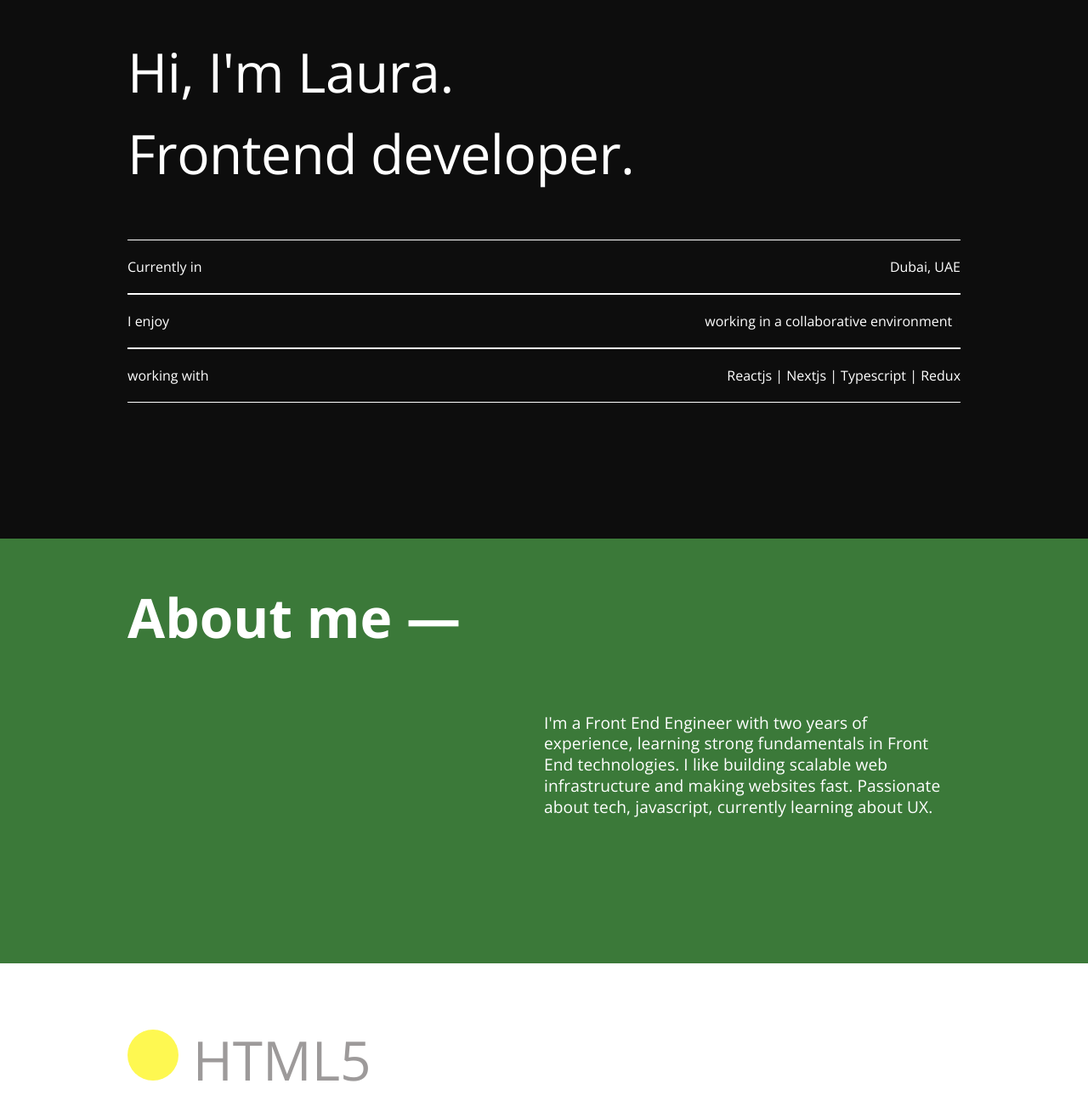
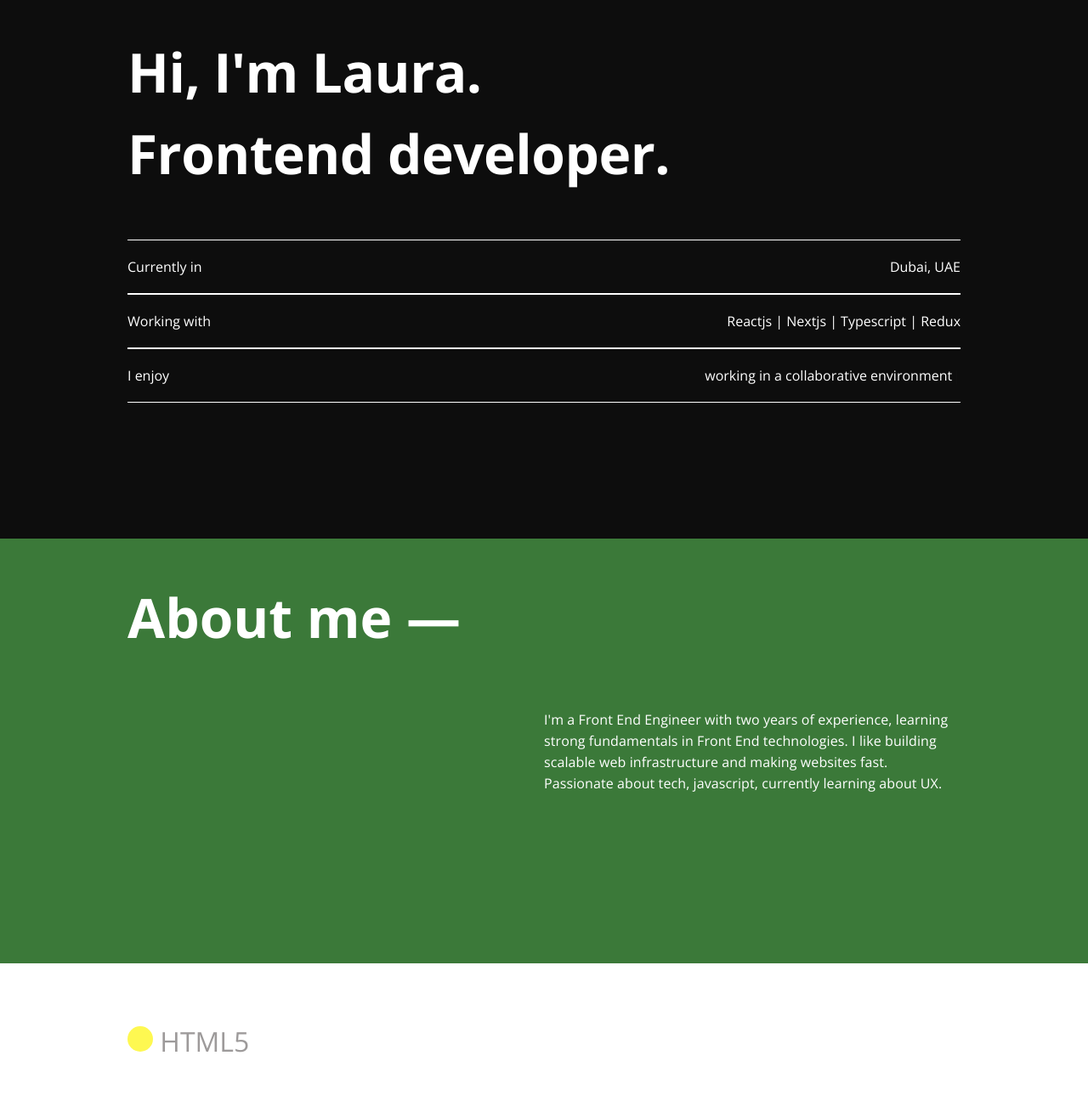
Before and after one commit to lalidiaz/lauradev, a React (Create React App) app: page / in a window 1280 px wide. Shown: the part 166-1455 px from the top of the page at 85% size. Built offline with nearby package versions, Linux system fonts and the light colour scheme.

Commit message:
fix typography size, fix bullet point size

```diff
--- a/src/App.js
+++ b/src/App.js
@@ -136,22 +136,27 @@ function App() {
               <div className="grid-row-elem">Currently in</div>
               <div className="grid-row-elem">Dubai, UAE </div>
             </div>
+
+            <div className="grid-row">
+              <div className="grid-row-elem">Working with</div>
+              <div className="grid-row-elem">Reactjs | Nextjs | Typescript | Redux </div>
+            </div>
             <div className="grid-row">
               <div className="grid-row-elem">I enjoy</div>
               <div className="grid-row-elem">
                 {" "}
                 <Typewriter
                   options={{
-                    strings: ["working in a collaborative environment", "Learn new things"],
+                    strings: [
+                      "working in a collaborative environment",
+                      "Learning new things",
+                      "Share what I learn",
+                    ],
                     autoStart: true,
                     loop: true,
                   }}
                 />
               </div>
-            </div>
-            <div className="grid-row">
-              <div className="grid-row-elem">working with</div>
-              <div className="grid-row-elem">Reactjs | Nextjs | Typescript | Redux </div>
             </div>
           </motion.div>
         </section>
--- a/src/styles/Home.scss
+++ b/src/styles/Home.scss
@@ -21,8 +21,9 @@
       letter-spacing: -0.033rem;
       font-weight: 400;
       font-style: normal;
-      font-size: 2em;
+      font-size: 1.2em;
       line-height: auto;
+      font-weight: bold;
 
       @include respond(desktop) {
         font-size: 4em;
@@ -44,8 +45,6 @@
         @include respond(desktop) {
           flex-direction: row;
         }
-        .grid-row-elem {
-        }
       }
     }
   }
@@ -64,7 +63,7 @@
     }
 
     h2 {
-      font-size: 2em;
+      font-size: 1.2em;
       line-height: 4.944rem;
 
       @include respond(desktop) {
@@ -80,7 +79,7 @@
       line-height: 1.556rem;
 
       @include respond(desktop) {
-        font-size: 1.2em;
+        font-size: 1em;
         width: 50%;
       }
     }
@@ -99,21 +98,21 @@
 
     .skill {
       padding: 20px 0px;
-      font-size: 2em;
+      font-size: 1em;
       @include respond(desktop) {
-        font-size: 4em;
+        font-size: 2em;
       }
     }
     .skill-circle {
-      height: 30px;
-      width: 30px;
+      height: 15px;
+      width: 15px;
       border-radius: 50%;
       display: inline-block;
       background-color: #fef851;
 
       @include respond(desktop) {
-        height: 60px;
-        width: 60px;
+        height: 30px;
+        width: 30px;
       }
     }
   }
@@ -121,7 +120,7 @@
   .projects-section {
     h2 {
       padding: 20px;
-      font-size: 2em;
+      font-size: 1.6em;
       line-height: 4.944rem;
       text-align: left;
 
@@ -134,7 +133,6 @@
     .projects-container {
       background-color: #0d0d0d;
       display: flex;
-
       justify-content: center;
       flex-direction: column;
       width: 100%;
@@ -222,9 +220,10 @@
     background-color: white;
     width: 100%;
     color: #0d0d0d;
-    font-size: 1.6em;
+    font-size: 1em;
 
     @include respond(desktop) {
+      font-size: 1.2em;
       padding: 50px 200px 100px 200px;
     }
   }
```
Also changed, not shown: public/avatar.JPG (deleted), 1 other file (tests, documents, lock files or other folders).
